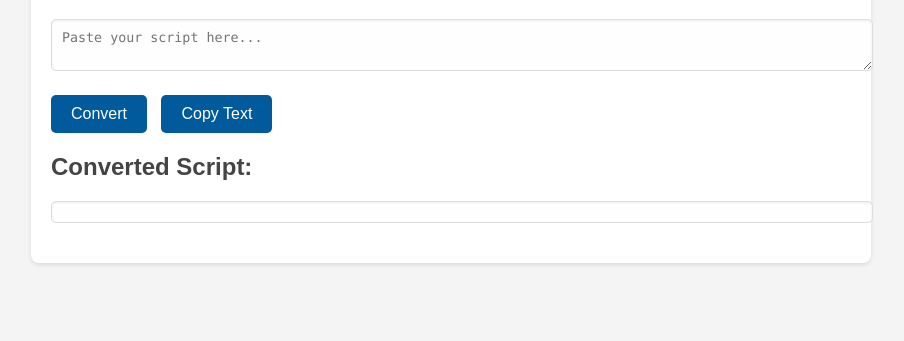
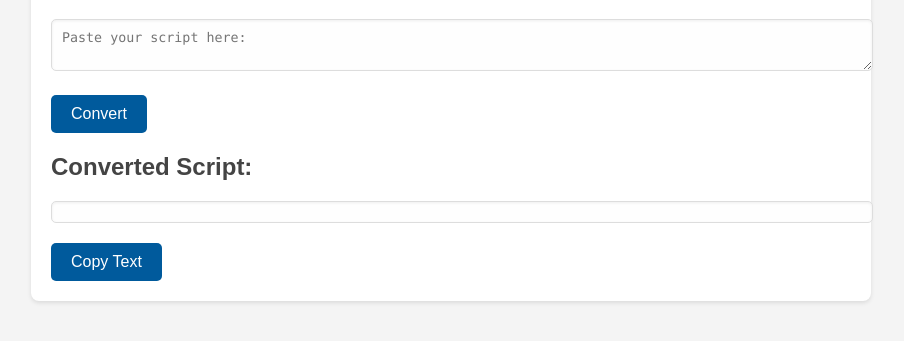
Before and after one commit to EJoeyIsCool/Bookmarklet-Converter, a plain HTML site: page index.html in a window 1280 px wide. Shown: the part 101-442 px from the top of the page, without its empty margins (189-1093 px from the left). Drawn offline with Linux system fonts and the light colour scheme.

Commit message:
Update index.html

```diff
--- a/index.html
+++ b/index.html
@@ -55,11 +55,11 @@
 <body>
     <div class="container">
         <h1>Script Converter</h1>
-        <textarea id="scriptInput" placeholder="Paste your script here..."></textarea>
+        <textarea id="scriptInput" placeholder="Paste your script here:"></textarea>
         <button id="convertBtn">Convert</button>
-        <button id="copyBtn" style="margin-left: 10px;">Copy Text</button>
         <h2>Converted Script:</h2>
         <pre id="convertedScript"></pre>
+        <button id="copyBtn">Copy Text</button>
     </div>
 </body>
 </html>
```
